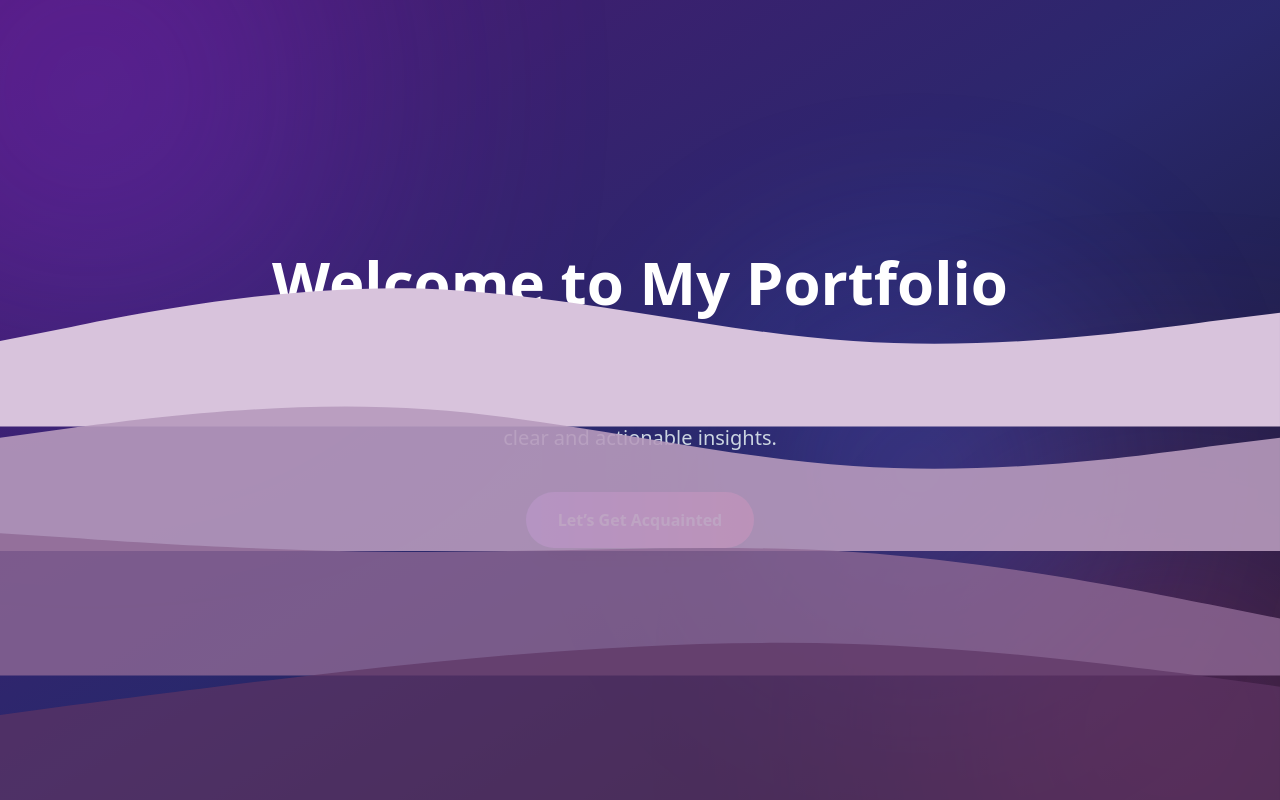
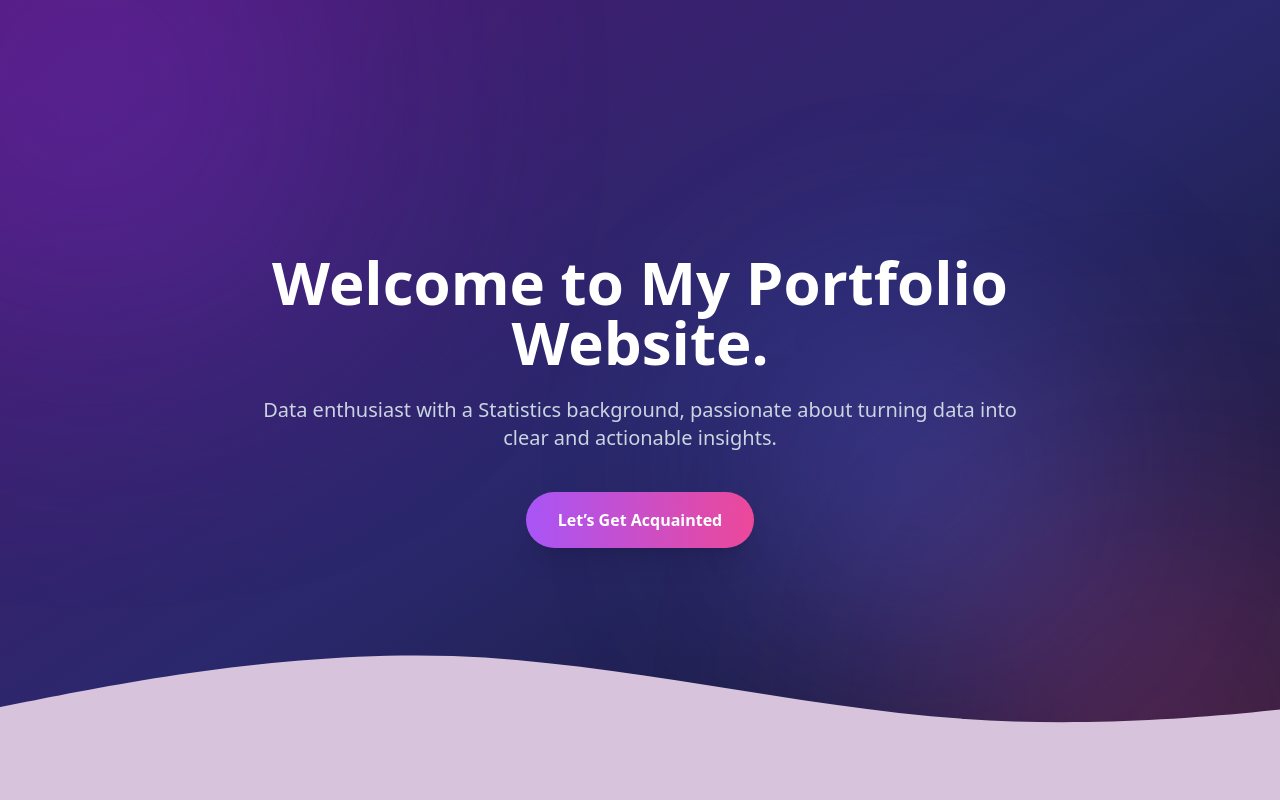
Before and after one commit to lintangntyas/portfolio, a Next.js app: page / in a window 1280 px wide. Built offline with nearby package versions, Linux system fonts and the light colour scheme.

Commit message:
Refactor page structure and update wave animations

```diff
--- a/app/page.js
+++ b/app/page.js
@@ -15,7 +15,7 @@ export default function Home() {
       <div className="absolute top-[40%] left-[60%] w-[300px] h-[300px] bg-indigo-500 rounded-full blur-[120px] opacity-30 animate-pulse"></div>
 
       {/* content */}
-      <section className="relative min-h-screen flex items-center justify-center px-6 text-center">
+      <section className="relative z-10 min-h-screen flex items-center justify-center px-6 text-center">
         <div className="max-w-3xl">
 
           <motion.h1
@@ -48,23 +48,23 @@ export default function Home() {
         </div>
       </section>
 
-      {/* wave */}
-      <div className="absolute bottom-0 left-0 w-full overflow-hidden leading-none">
+      {/* animated waves bottom */}
+      <div className="absolute bottom-0 left-0 w-full h-[40vh] overflow-hidden leading-none z-0">
 
-        <svg viewBox="0 0 1440 320" className="block w-full">
-          <path fill="#d8c3dc" d="M0,224L80,208C160,192,320,160,480,165C640,171,800,213,960,224C1120,235,1280,213,1360,202L1440,192L1440,320L0,320Z"></path>
+        <svg viewBox="0 0 1440 320" className="block w-[120%] wave-animate">
+          <path fill="#d8c3dc" d="M0,224L80,208C160,192,320,160,480,165C640,171,800,213,960,224C1120,235,1280,213,1360,202L1440,192L1440,320L0,320Z" />
         </svg>
 
-        <svg viewBox="0 0 1440 320" className="block w-full -mt-40 opacity-90">
-          <path fill="#b79bbd" d="M0,192L80,181C160,171,320,149,480,160C640,171,800,213,960,224C1120,235,1280,213,1360,202L1440,192L1440,320L0,320Z"></path>
+        <svg viewBox="0 0 1440 320" className="block w-[120%] -mt-40 opacity-90 wave-animate">
+          <path fill="#b79bbd" d="M0,192L80,181C160,171,320,149,480,160C640,171,800,213,960,224C1120,235,1280,213,1360,202L1440,192L1440,320L0,320Z" />
         </svg>
 
-        <svg viewBox="0 0 1440 320" className="block w-full -mt-40 opacity-80">
-          <path fill="#8f6a95" d="M0,160L80,165C160,171,320,181,480,181C640,181,800,171,960,181C1120,192,1280,224,1360,240L1440,256L1440,320L0,320Z"></path>
+        <svg viewBox="0 0 1440 320" className="block w-[120%] -mt-40 opacity-80 wave-animate">
+          <path fill="#8f6a95" d="M0,160L80,165C160,171,320,181,480,181C640,181,800,171,960,181C1120,192,1280,224,1360,240L1440,256L1440,320L0,320Z" />
         </svg>
 
-        <svg viewBox="0 0 1440 320" className="block w-full -mt-40 opacity-70">
-          <path fill="#5e3564" d="M0,224L80,213C160,203,320,181,480,165C640,149,800,139,960,144C1120,149,1280,171,1360,181L1440,192L1440,320L0,320Z"></path>
+        <svg viewBox="0 0 1440 320" className="block w-[120%] -mt-40 opacity-70 wave-animate">
+          <path fill="#5e3564" d="M0,224L80,213C160,203,320,181,480,165C640,149,800,139,960,144C1120,149,1280,171,1360,181L1440,192L1440,320L0,320Z" />
         </svg>
 
       </div>
```
